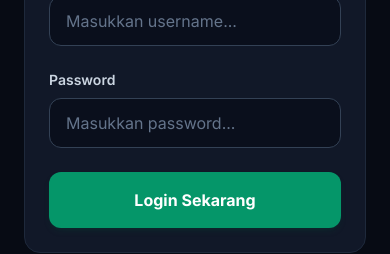
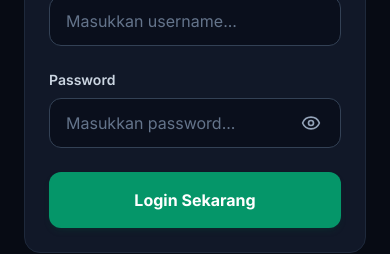
Before and after one commit to desandi9/lazisnu-pos, a React (Vite) app: page / in a window 390 px wide. Both pictures are taken after a click on the button "Masuk Aplikasi". Shown: the part 441-695 px from the top of the page. Built offline with nearby package versions, Linux system fonts and the light colour scheme.

Commit message:
fix mobile back session product order password toggle branding

```diff
--- a/src/App.jsx
+++ b/src/App.jsx
@@ -1,11 +1,11 @@
-import { useState, useEffect, createContext, useContext } from 'react';
+import { useState, useEffect, useRef, createContext, useContext } from 'react';
 import logoWhite from './assets/LOGO LAZISNU PUTIH.png';
 import logoColor from './assets/LOGO LAZISNU WARNA.png';
 import {
   User, ArrowRight, LayoutDashboard,
   Package, ShoppingCart, FileText, Database,
   LogOut, Plus, Edit2, Trash2, AlertTriangle, CheckCircle2,
-  Printer, X, Menu, RefreshCcw, Info, Sun, Moon, Receipt, PieChart, Download, Settings
+  Printer, X, Menu, RefreshCcw, Info, Sun, Moon, Receipt, PieChart, Download, Settings, Eye, EyeOff
 } from 'lucide-react';
 
 // ============================================================================
@@ -49,6 +49,21 @@ const DEFAULT_USERS = [
 ].map(user => ({ ...user, createdAt: new Date().toISOString(), updatedAt: new Date().toISOString() }));
 
 const getCategoryCode = (category) => PRODUCT_CATEGORIES.find(item => item.value === category)?.code || '-';
+const PRODUCT_CATEGORY_ORDER = PRODUCT_CATEGORIES.reduce((acc, item, index) => {
+  acc[item.value] = index;
+  return acc;
+}, {});
+const sortProductsByCategory = (products) => products.slice().sort((a, b) => {
+  const categoryA = PRODUCT_CATEGORY_ORDER[a.category] ?? 99;
+  const categoryB = PRODUCT_CATEGORY_ORDER[b.category] ?? 99;
+
+  if (categoryA !== categoryB) return categoryA - categoryB;
+
+  const nameCompare = (a.name || '').localeCompare(b.name || '', 'id-ID', { sensitivity: 'base' });
+  if (nameCompare !== 0) return nameCompare;
+
+  return (a.size || '').localeCompare(b.size || '', 'id-ID', { sensitivity: 'base' });
+});
 const getRoleLabel = (role) => USER_ROLES.find(item => item.value === role)?.label || '-';
 const getStatusLabel = (status) => USER_STATUSES.find(item => item.value === status)?.label || '-';
 const getTransactionPrice = (tx) => tx.priceSnapshot ?? tx.price ?? 0;
@@ -510,6 +525,7 @@ const THEME_STORAGE_KEY = 'lazisnu_theme_core';
 const SESSION_STORAGE_KEY = 'lazisnu_current_user';
 const LAST_VIEW_STORAGE_KEY = 'lazisnu_last_view';
 const RESTORABLE_VIEWS = ['dashboard', 'sales', 'products', 'reports', 'users', 'profit-settings', 'spreadsheet'];
+const INTERNAL_HISTORY_VIEWS = ['dashboard', 'products', 'sales', 'reports', 'spreadsheet', 'invoice', 'users', 'profit-settings'];
 
 const applyTheme = (theme) => {
   document.documentElement.classList.toggle('dark', theme === 'dark');
@@ -629,6 +645,33 @@ const Input = ({ label, error, readOnly, className = '', ...props }) => (
     {error && <p className="text-xs text-red-500 font-medium">{error}</p>}
   </div>
 );
+
+const PasswordInput = ({ label, error, readOnly, className = '', ...props }) => {
+  const [isVisible, setIsVisible] = useState(false);
+
+  return (
+    <div className="space-y-2">
+      {label && <label className="block text-sm font-semibold text-slate-700 dark:text-slate-300">{label}</label>}
+      <div className="relative">
+        <input
+          type={isVisible ? 'text' : 'password'}
+          readOnly={readOnly}
+          className={`w-full bg-white dark:bg-[#0a0f1c] border ${error ? 'border-red-500' : 'border-slate-300 dark:border-slate-700'} rounded-xl pl-4 pr-14 py-3 min-h-[48px] text-base md:text-sm text-slate-900 dark:text-slate-100 placeholder-slate-400 dark:placeholder-slate-500 focus:outline-none focus:border-emerald-500 focus:ring-2 focus:ring-emerald-500/20 transition-colors ${readOnly ? 'bg-slate-50 dark:bg-[#131b2f] text-slate-500 dark:text-slate-400 cursor-not-allowed' : ''} ${className}`}
+          {...props}
+        />
+        <button
+          type="button"
+          onClick={() => setIsVisible(prev => !prev)}
+          className="absolute right-2 top-1/2 -translate-y-1/2 w-11 h-11 inline-flex items-center justify-center rounded-xl text-slate-400 hover:text-slate-700 dark:hover:text-slate-200 hover:bg-slate-100 dark:hover:bg-slate-800 transition-colors"
+          aria-label={isVisible ? 'Sembunyikan password' : 'Lihat password'}
+        >
+          {isVisible ? <EyeOff size={20} /> : <Eye size={20} />}
+        </button>
+      </div>
+      {error && <p className="text-xs text-red-500 font-medium">{error}</p>}
+    </div>
+  );
+};
 
 const Select = ({ label, options, error, ...props }) => (
   <div className="space-y-2">
@@ -844,7 +887,7 @@ const LoginView = ({ onLoginSuccess, showToast }) => {
             </div>
 
             <Input label="Username" placeholder="Masukkan username..." value={username} onChange={e => setUsername(e.target.value)} required />
-            <Input label="Password" type="password" placeholder="Masukkan password..." value={password} onChange={e => setPassword(e.target.value)} required />
+            <PasswordInput label="Password" placeholder="Masukkan password..." value={password} onChange={e => setPassword(e.target.value)} required />
 
             <Button type="submit" className="w-full py-4 mt-4 text-base shadow-lg">Login Sekarang</Button>
           </form>
@@ -918,7 +961,7 @@ const DashboardLayout = ({ children, currentView, setView, user, onLogout }) =>
           <div className="bg-white dark:bg-[#111828] border border-slate-200 dark:border-slate-800 px-2 py-1.5 rounded-lg">
             <LazisnuLogo variant={theme === 'dark' ? 'white' : 'color'} size="sm" />
           </div>
-          <span className="font-extrabold text-lg text-slate-900 dark:text-white tracking-tight">GARUT</span>
+          <span className="font-extrabold text-base text-slate-900 dark:text-white tracking-tight leading-tight">LAZISNU GARUT</span>
         </div>
         <div className="flex items-center gap-1">
           <button onClick={toggleTheme} className="w-11 h-11 flex items-center justify-center text-slate-500 dark:text-slate-400 hover:bg-slate-100 dark:hover:bg-slate-800 rounded-xl transition-colors">
@@ -1173,7 +1216,7 @@ const UsersView = ({ showToast }) => {
             <form onSubmit={handleSave} className="space-y-5 pb-6">
               <Input label="Nama Lengkap" placeholder="Contoh: Desandi" value={formData.name} onChange={e => setFormData({ ...formData, name: e.target.value })} required />
               <Input label="Username" placeholder="Contoh: desandi" value={formData.username} onChange={e => setFormData({ ...formData, username: e.target.value })} required />
-              <Input label="Password" type="password" placeholder={formData.id ? 'Kosongkan jika tidak diubah' : 'Masukkan password'} value={formData.password} onChange={e => setFormData({ ...formData, password: e.target.value })} required={!formData.id} />
+              <PasswordInput label="Password" placeholder={formData.id ? 'Kosongkan jika tidak diubah' : 'Masukkan password'} value={formData.password} onChange={e => setFormData({ ...formData, password: e.target.value })} required={!formData.id} />
               <Select label="Role" value={formData.role} onChange={e => setFormData({ ...formData, role: e.target.value })} options={USER_ROLES} required />
               <Select label="Status" value={formData.status} onChange={e => setFormData({ ...formData, status: e.target.value })} options={USER_STATUSES} required />
 
@@ -1204,11 +1247,11 @@ const ProductsView = ({ showToast }) => {
     isActive: product.isActive ?? true
   });
 
-  const [products, setProducts] = useState(() => db.getProducts());
+  const [products, setProducts] = useState(() => sortProductsByCategory(db.getProducts()));
   const [isModalOpen, setIsModalOpen] = useState(false);
   const [formData, setFormData] = useState(createProductFormData);
 
-  const loadProducts = () => setProducts(db.getProducts());
+  const loadProducts = () => setProducts(sortProductsByCategory(db.getProducts()));
 
   const handleSave = (e) => {
     e.preventDefault();
@@ -1338,7 +1381,7 @@ const ProductsView = ({ showToast }) => {
 
 const SalesView = ({ showToast, setView, setInvoiceData, setInvoiceBackView }) => {
   const { user } = useContext(AppContext);
-  const [products] = useState(() => db.getProducts().filter(p => p.isActive && p.stock > 0));
+  const [products] = useState(() => sortProductsByCategory(db.getProducts().filter(p => p.isActive && p.stock > 0)));
   const [isSubmitting, setIsSubmitting] = useState(false);
   const [form, setForm] = useState({ buyerName: '', productId: '', qty: 1, paymentMethod: 'Tunai', notes: '' });
   const [cartItems, setCartItems] = useState([]);
@@ -2164,6 +2207,10 @@ export default function App() {
   const [invoiceData, setInvoiceData] = useState(null);
   const [invoiceBackView, setInvoiceBackView] = useState('sales');
   const [theme, setTheme] = useState(getInitialTheme);
+  const viewRef = useRef(view);
+  const userRef = useRef(user);
+  const invoiceBackViewRef = useRef(invoiceBackView);
+  const skipNextHistoryPushRef = useRef(false);
 
   useEffect(() => {
     localStorage.setItem(THEME_STORAGE_KEY, theme);
@@ -2174,6 +2221,51 @@ export default function App() {
 
   const showToast = (message, type = 'success') => setToast({ message, type });
   const closeToast = () => setToast(null);
+
+  useEffect(() => {
+    viewRef.current = view;
+    userRef.current = user;
+    invoiceBackViewRef.current = invoiceBackView;
+  }, [view, user, invoiceBackView]);
+
+  useEffect(() => {
+    if (!user || !INTERNAL_HISTORY_VIEWS.includes(view)) return;
+
+    const state = { lazisnuView: view };
+
+    if (skipNextHistoryPushRef.current) {
+      skipNextHistoryPushRef.current = false;
+      window.history.replaceState(state, '', window.location.href);
+      return;
+    }
+
+    if (window.history.state?.lazisnuView !== view) {
+      window.history.pushState(state, '', window.location.href);
+    }
+  }, [user, view]);
+
+  useEffect(() => {
+    const handlePopState = () => {
+      const currentUser = userRef.current;
+      const currentView = viewRef.current;
+
+      if (!currentUser || !INTERNAL_HISTORY_VIEWS.includes(currentView)) return;
+
+      skipNextHistoryPushRef.current = true;
+
+      if (currentView === 'invoice') {
+        setView(invoiceBackViewRef.current || 'reports');
+        return;
+      }
+
+      if (currentView !== 'dashboard') {
+        setView('dashboard');
+      }
+    };
+
+    window.addEventListener('popstate', handlePopState);
+    return () => window.removeEventListener('popstate', handlePopState);
+  }, []);
 
   useEffect(() => {
     if (!user) return;
@@ -2199,16 +2291,30 @@ export default function App() {
   useEffect(() => {
     if (!user) return undefined;
 
-    const handleStorageChange = (event) => {
-      if ((event.key === SESSION_STORAGE_KEY && !event.newValue) || !validateStoredUser(user)) {
+    const validateActiveSession = () => {
+      if (!localStorage.getItem(SESSION_STORAGE_KEY) || !validateStoredUser(user)) {
         clearStoredSession();
         setUser(null);
         setView('welcome');
       }
     };
 
+    const handleStorageChange = (event) => {
+      if ([SESSION_STORAGE_KEY, 'lazisnu_core_users'].includes(event.key)) validateActiveSession();
+    };
+
+    const handleVisibilityChange = () => {
+      if (!document.hidden) validateActiveSession();
+    };
+
     window.addEventListener('storage', handleStorageChange);
-    return () => window.removeEventListener('storage', handleStorageChange);
+    window.addEventListener('focus', validateActiveSession);
+    document.addEventListener('visibilitychange', handleVisibilityChange);
+    return () => {
+      window.removeEventListener('storage', handleStorageChange);
+      window.removeEventListener('focus', validateActiveSession);
+      document.removeEventListener('visibilitychange', handleVisibilityChange);
+    };
   }, [user]);
 
   const handleLoginSuccess = (userData) => {
```
